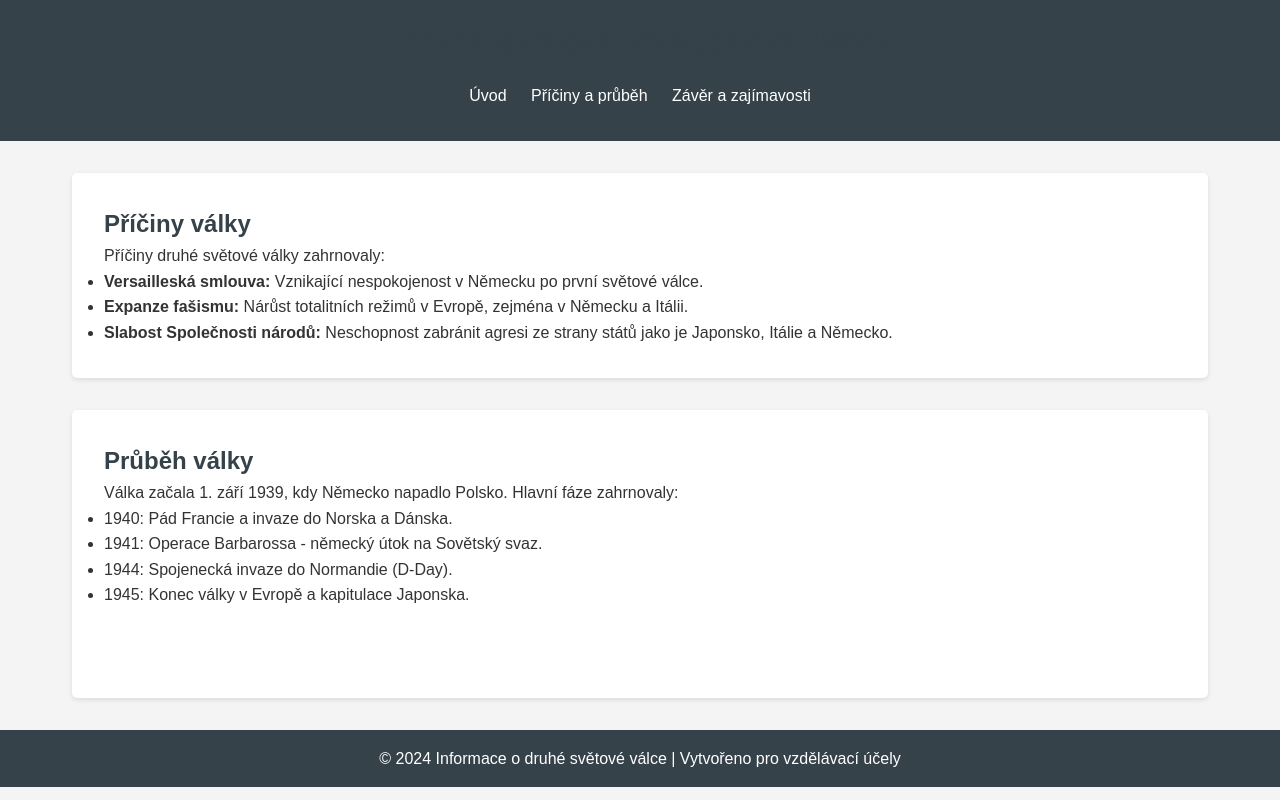
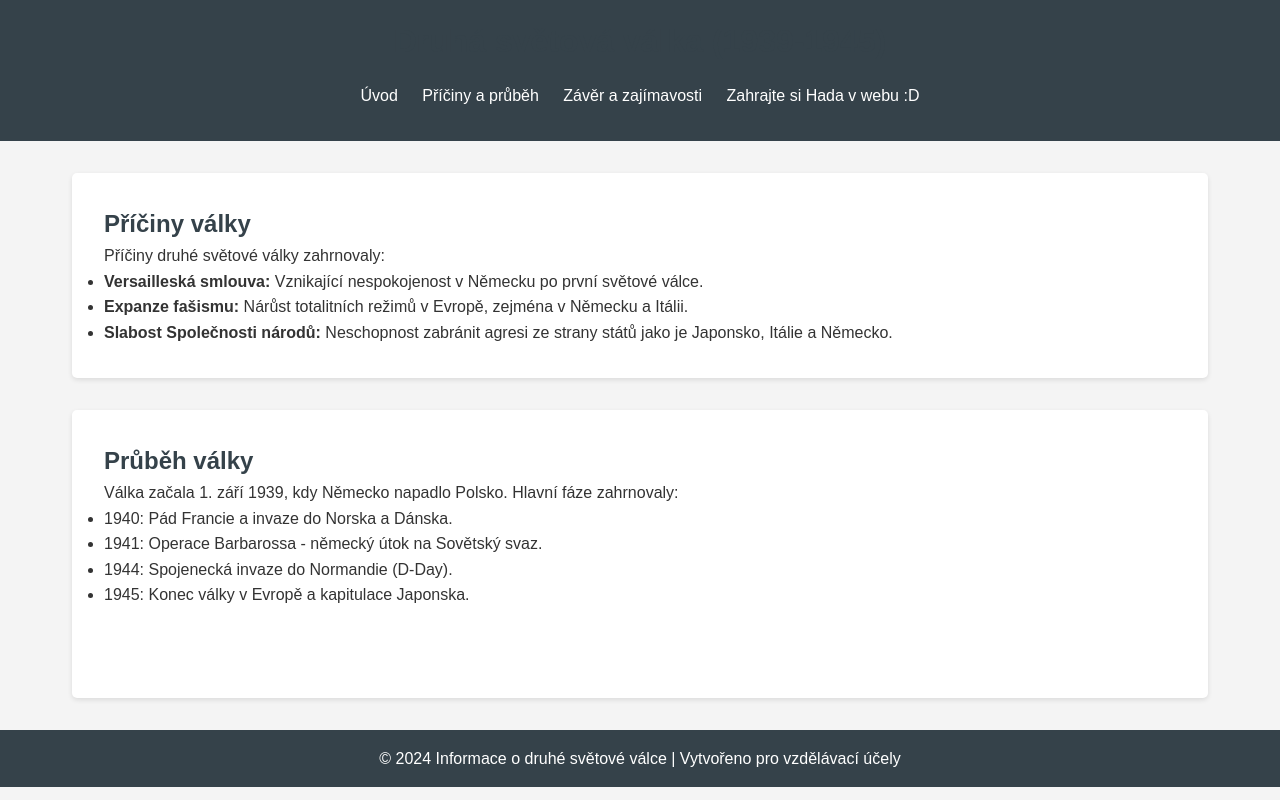
Before and after one commit to Jan64X/dejepisnyprojekt, a plain HTML site: page prubeh.html in a window 1280 px wide. Drawn offline with Linux system fonts and the light colour scheme.

Commit message:
Add files via upload

```diff
--- a/prubeh.html
+++ b/prubeh.html
@@ -14,6 +14,7 @@
                 <li><a href="index.html">Úvod</a></li>
                 <li><a href="prubeh.html">Příčiny a průběh</a></li>
                 <li><a href="zaver.html">Závěr a zajímavosti</a></li>
+                <li><a href="had.html">Zahrajte si Hada v webu :D</a></li>
             </ul>
         </nav>
     </header>
```
Also changed, not shown: zaver.html (+1 -0 lines).
